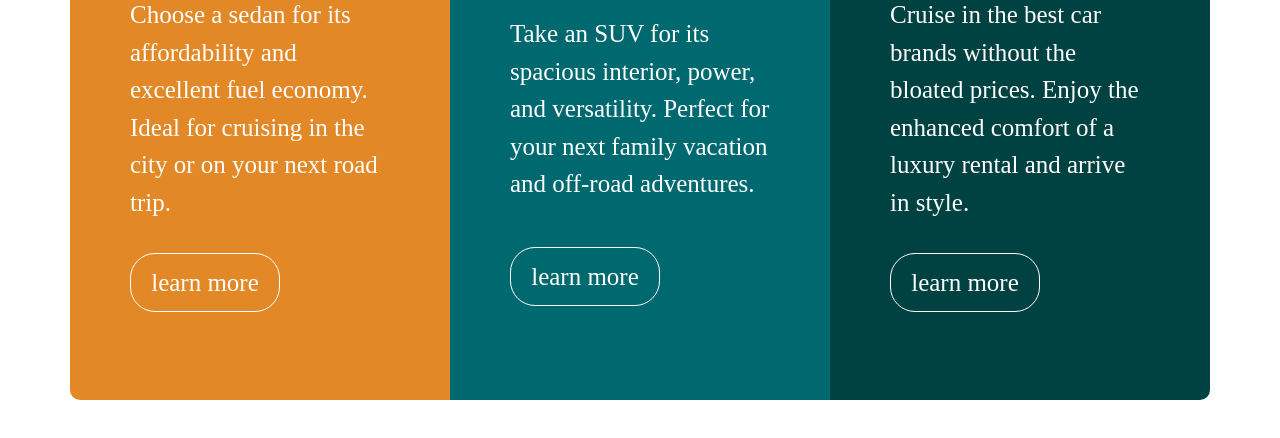
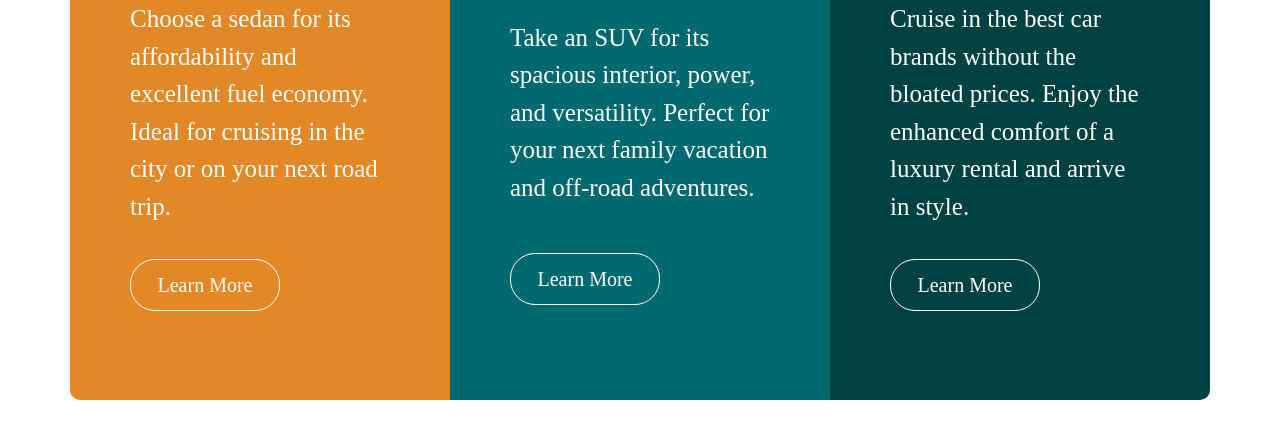
Before and after one commit to peter2great2/card-component, a plain HTML site: page index.html in a window 1280 px wide. Shown: the part 350-788 px from the top of the page. Drawn offline with Linux system fonts and the light colour scheme; a web font is replaced by a local one.

Commit message:
i capitalize the buttons and changed the font sizes

```diff
--- a/index.html
+++ b/index.html
@@ -34,7 +34,7 @@
             Ideal for cruising in the city or on your next road trip.
           </p>
           <button
-            class="mx-5"
+            class="mx-5 text-capitalize fs-5"
             style="
               background-color: hsl(31, 77%, 52%);
               border: 1px solid #fff;
@@ -60,7 +60,7 @@
             Perfect for your next family vacation and off-road adventures.
           </p>
           <button
-            class="mx-5"
+            class="mx-5 text-capitalize fs-5"
             style="
               background-color: hsl(184, 100%, 22%);
               border: 1px solid #fff;
@@ -87,7 +87,7 @@
             enhanced comfort of a luxury rental and arrive in style.
           </p>
           <button
-            class="mx-5"
+            class="mx-5 text-capitalize fs-5"
             style="
               background-color: hsl(179, 100%, 13%);
               border: 1px solid #fff;
```
